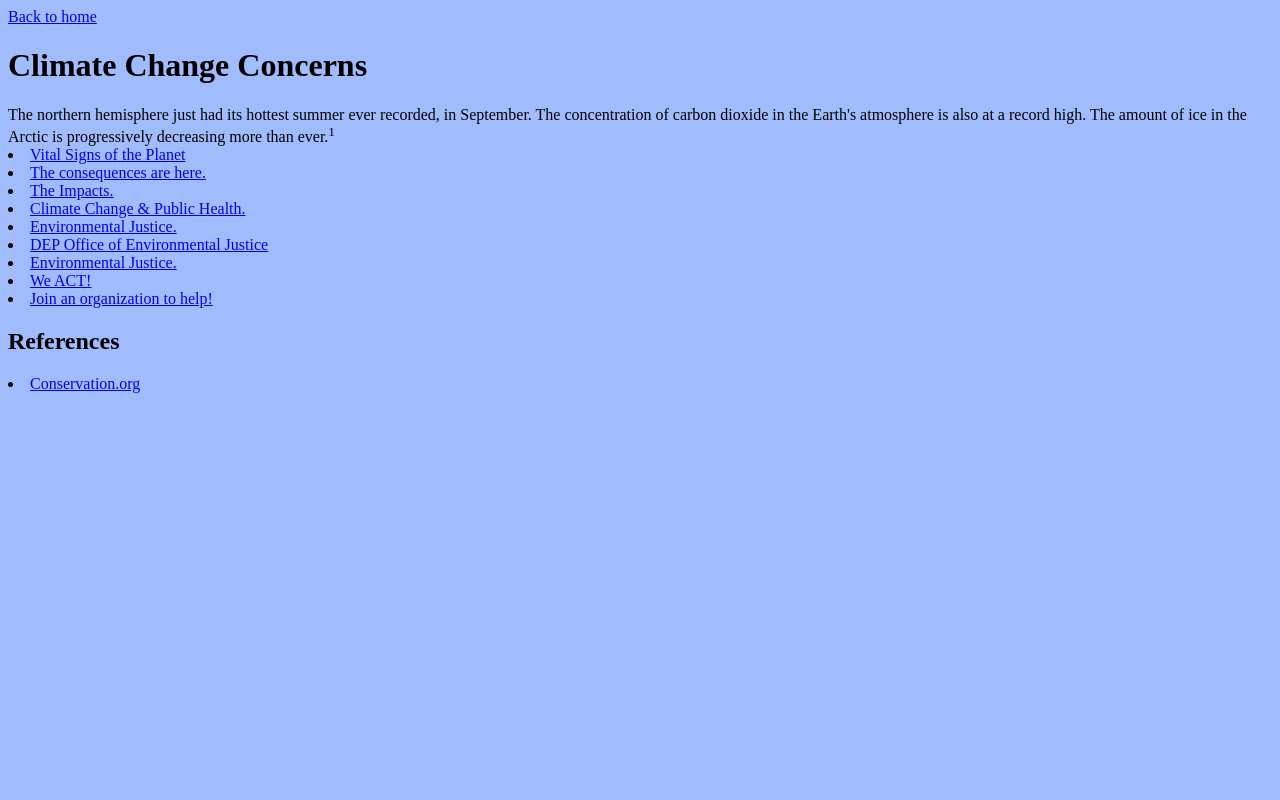
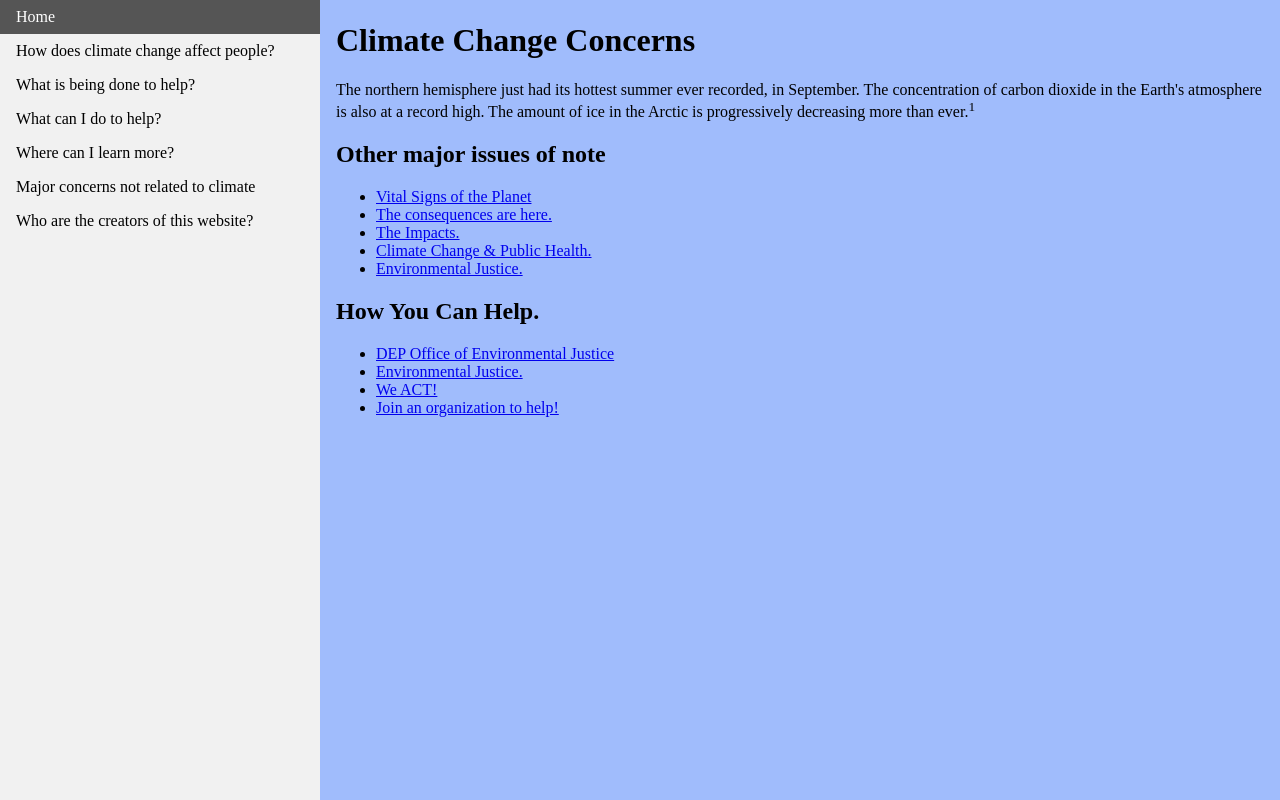
Before and after one commit to rmsmith251/HR20, a plain HTML site: page concerns.html in a window 1280 px wide. Shown: the top 800 px of the page. Drawn offline with nearby package versions, Linux system fonts and the light colour scheme.

Commit message:
added in fancy new sidebar

```diff
--- a/concerns.html
+++ b/concerns.html
@@ -8,28 +8,37 @@
     <script src="https://unpkg.com/vue"></script>
 </head>
 <body>
-    <a href="index.html">Back to home</a>
+    <ul class="sidebar">
+        <li class="sblist"><a href="index.html">Home</a></li>
+        <li class="sblist"><a href="overview.html">How does climate change affect people?</a></li>
+        <li class="sblist"><a href="solutions.html">What is being done to help?</a></li>
+        <li class="sblist"><a href="actions.html">What can I do to help?</a></li>
+        <li class="sblist"><a href="resources.html">Where can I learn more?</a></li>
+        <li class="sblist"><a href="concerns.html">Major concerns not related to climate</a></li>
+        <li class="sblist"><a href="about.html">Who are the creators of this website?</a></li>
+    </ul>
+    <div style="margin-left:25%;padding:1px 16px;height:1000px;" id="Climate Change Concerns">
     <h1>Climate Change Concerns</h1>
     <p1>The northern hemisphere just had its hottest summer ever recorded, in September.  The concentration of carbon dioxide in the Earth's atmosphere is also at a record high.
         The amount of ice in the Arctic is progressively decreasing more than ever.<sup>1</sup></p1>
-    <div id="Climate Change Concerns">
 
-        <title>Other major issues of note</title>
+
+        <h2>Other major issues of note</h2>
+        <ul>
             <li><a target = "_blank" rel = "noopener" href = "https://climate.nasa.gov/effects/#:~:text=Increased%20heat%2C%20drought%20and%20insect,coastal%20areas%20are%20additional%20concerns.">Vital Signs of the Planet</a></li>
             <li><a target = "_blank" rel = "noopener" href = "https://www.ucsusa.org/climate/impacts">The consequences are here.</a></li>
             <li><a target = "_blank" rel = "noopener" href = "https://www.noaa.gov/education/resource-collections/climate/climate-change-impacts">The Impacts.</a></li>
             <li><a target = "_blank" rel = "noopener" href = "https://www.cdc.gov/climateandhealth/effects/default.htm">Climate Change & Public Health.</a></li>
             <li><a target = "_blank" rel = "noopener" href = "http://greenaction.org/what-is-environmental-justice/">Environmental Justice.</a></li>
+        </ul>
 
-
-
-    </div>
-    <div id = "Climate Change Solutions">
-        <title>How You Can Help.</title>
+        <h2>How You Can Help.</h2>
+        <ul>
             <li><a target = "_blank" rel = "noopener" href = "https://www.dep.pa.gov/PublicParticipation/OfficeofEnvironmentalJustice/Pages/default.aspx">DEP Office of Environmental Justice</a></li>
             <li><a target = "_blank" rel = "noopener" href = "https://www.epa.gov/environmentaljustice">Environmental Justice.</a></li>
             <li><a target = "_blank" rel = "noopener" href = "https://www.weact.org/">We ACT!</a></li>
             <li><a target = "_blank" rel = "noopener" href="https://climatejusticealliance.org/">Join an organization to help!</a></li>
+        </ul>
 
 
     </div>
--- a/style.css
+++ b/style.css
@@ -5,6 +5,7 @@ body {
     /* background-attachment: fixed;
     background-size: 100% 100%; */
     background-color: rgb(160, 188, 252);
+    margin: 0;
 }
 h1, h2 {
     color: black;
@@ -20,3 +21,27 @@ p {
 .round-image-corners {
     border-radius: 5%;
 }
+ul.sidebar {
+    list-style-type: none;
+    margin: 0;
+    padding: 0;
+    width: 25%;
+    background-color: #f1f1f1;
+    height: 100%;
+    position: fixed;
+    overflow: auto;
+}
+li.sblist a {
+    display: block;
+    color: #000;
+    padding: 8px 16px;
+    text-decoration: none;
+}
+li.sblist a.active {
+    background-color: #4CAF50;
+    color: white;
+}
+li.sblist a:hover:not(.active) {
+    background-color: #555;
+    color: white;
+}
```
Also changed, not shown: about.html (+10 -2 lines), actions.html (+10 -2 lines), index.html (+12 -9 lines), overview.html (+10 -2 lines), resources.html (+12 -5 lines), solutions.html (+10 -2 lines). Lines whose indentation alone changed are shown as unchanged.
